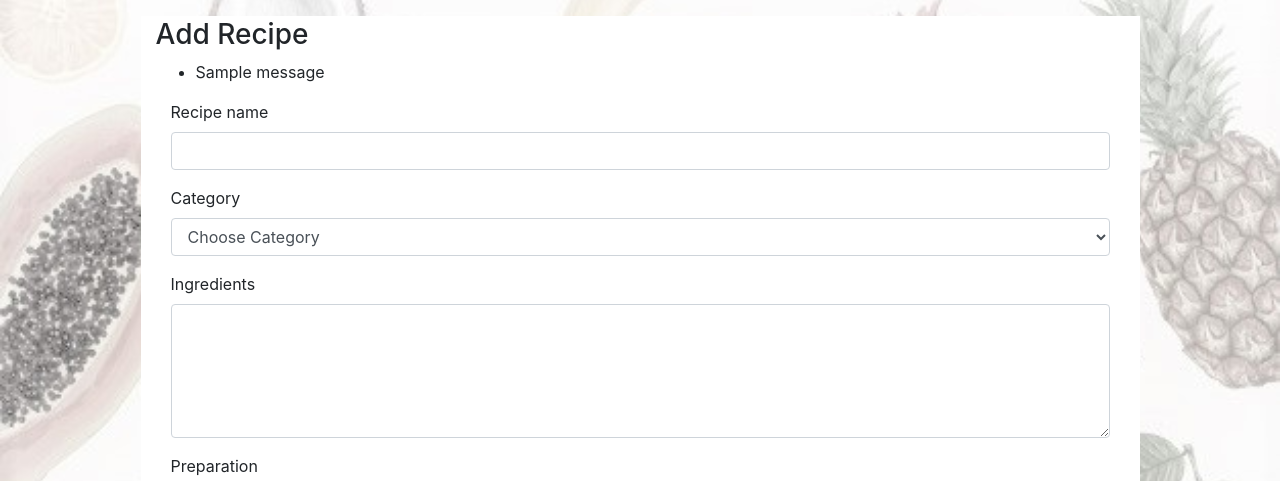
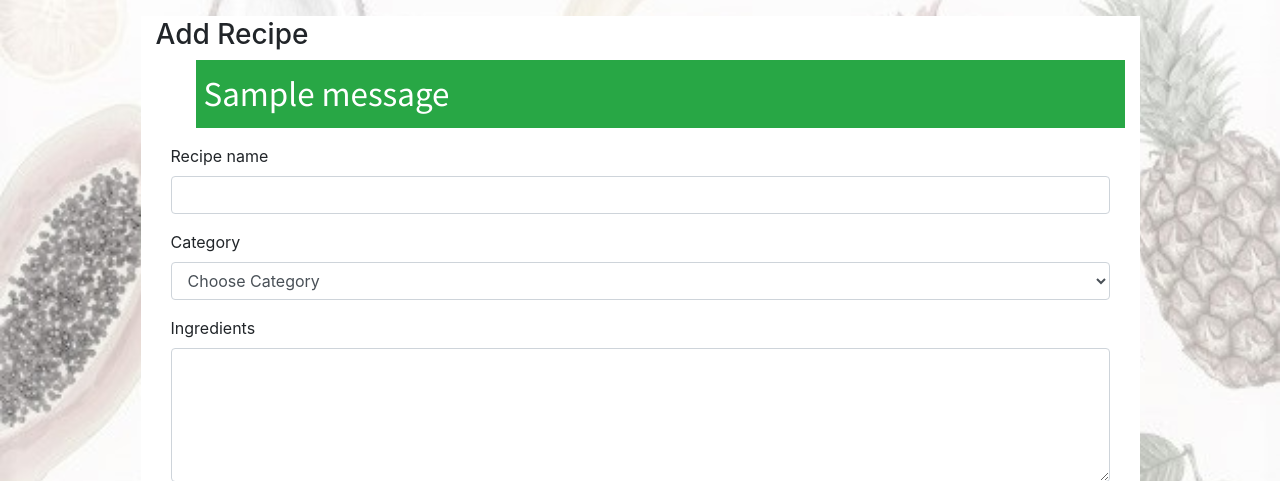
Before and after one commit to AnnaDK/Cook-Book, a Flask app: page /add_recipes in a window 1280 px wide. Shown: the part 86-567 px from the top of the page. Run offline with Flask 2, Linux system fonts and the light colour scheme; one stand-in notice (Sample message) is shown; a database or web service that is not in the repository returns one stand-in record (values such as "Sample title"); some libraries are stand-ins or nearby versions.

Commit message:
Style added to the flash message after recipe added

```diff
--- a/static/css/style.css
+++ b/static/css/style.css
@@ -101,7 +101,14 @@ a:hover {
   h3{
       padding-top: 2px;
   }
+  li{
+       list-style-type: none;
+  }
+  .thank_you_message{
 
+    font-family: 'Source Sans Pro', sans-serif;
+    font-size: 35px;
+  }
 @media (max-width: 575.98px) {
     .card-img-top {
     height: 70vw;
--- a/templates/add_recipe.html
+++ b/templates/add_recipe.html
@@ -3,11 +3,12 @@
 <h3>Add Recipe</h3>
 <div class="row">
 <div class="col-12">
+
 {% with messages = get_flashed_messages() %}
 {% if messages %}
 <ul class="messages">
 {% for message in messages %}
-<li>{{ message }}</li>
+<li class = "thank_you_message bg-success text-white p-2">{{ message }}</li>
 {% endfor %}
 </ul>
 {% endif %}
```
